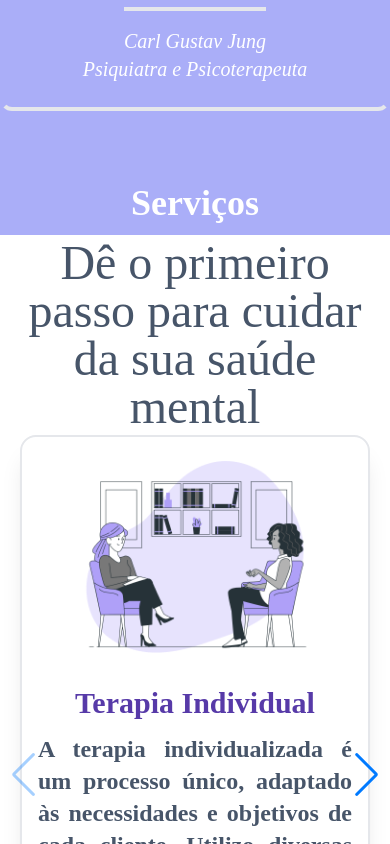
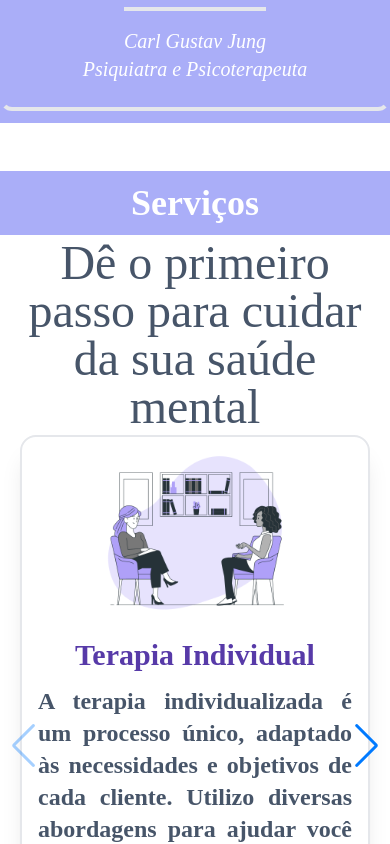
Before and after one commit to RebecaOuriques/Rebeca-psi, a React (Vite) app: page / in a window 390 px wide. Shown: the part 3640-4484 px from the top of the page. Built offline with nearby package versions, Linux system fonts and the light colour scheme; a web font is replaced by a local one.

Commit message:
ajuste tamanho imagens

```diff
--- a/src/paginas/home/Home.tsx
+++ b/src/paginas/home/Home.tsx
@@ -48,7 +48,7 @@ function Home() {
             <section id="sobre" className='pt-12 md:pt-0'>
                 <Sobre />
             </section>
-            <section id="servico" className='bg-cor1 pt-12 md:pt-0'>
+            <section id="servico" className='pt-12 md:pt-0'>
                 <Servicos />
             </section>
             <section id="contato" className='pt-12 md:pt-0'>
--- a/src/paginas/razoes/Razoes.tsx
+++ b/src/paginas/razoes/Razoes.tsx
@@ -112,7 +112,7 @@ function Razoes() : JSX.Element{
       {razoes.map((slide, index) => (
         <SwiperSlide key={index}>
           <div className="flex flex-col mb-12 items-center justify-start border-2 shadow-xl rounded-2xl m-4 h-[60vh] md:h-[75vh]">
-            <img src={slide.imagem} alt={`Slide ${index + 1}`} className="flex justify-center items-center object-contain md:h-56 w-2/3"/>
+            <img src={slide.imagem} alt={`Slide ${index + 1}`} className="flex justify-center items-center object-contain h-56 w-2/3"/>
             <div className="text-cor3 px-2 pt-3">
               <p className="text-center font-bold font-corpo text-3xl">
                 {slide.titulo}
--- a/src/paginas/servico/Servicos.tsx
+++ b/src/paginas/servico/Servicos.tsx
@@ -81,8 +81,8 @@ function Servicos() {
       >
         {slidesData.map((slide, index) => (
           <SwiperSlide key={index}>
-            <div className="flex flex-col items-center justify-start border-2 shadow-xl rounded-2xl mb-12 mx-5 h-[75vh] text-center md:h-[90vh]">
-              <img src={slide.imagem} alt={`Slide ${index + 1}`} className=" flex justify-center items-center object-contain h-60 md:h-48 " />
+            <div className="flex flex-col items-center justify-start border-2 shadow-xl rounded-2xl mb-12 mx-5 h-[68vh] text-center md:h-[90vh]">
+              <img src={slide.imagem} alt={`Slide ${index + 1}`} className=" flex justify-center items-center object-contain h-48" />
               <div className="text-cor3 pt-2 ">
                 <p className="text-center font-bold font-corpo text-3xl ">
                   {slide.titulo}
```
